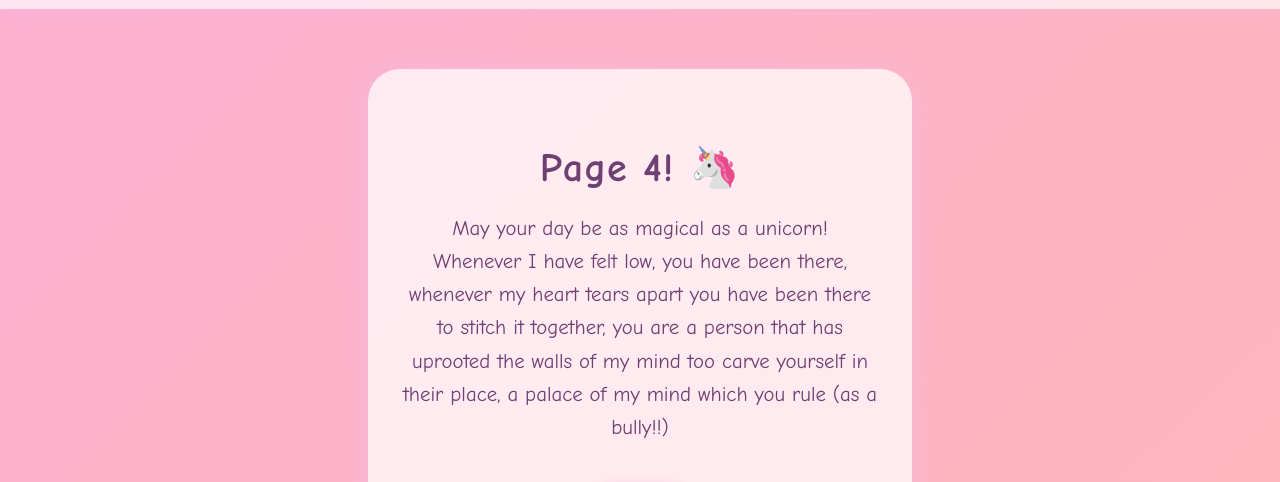
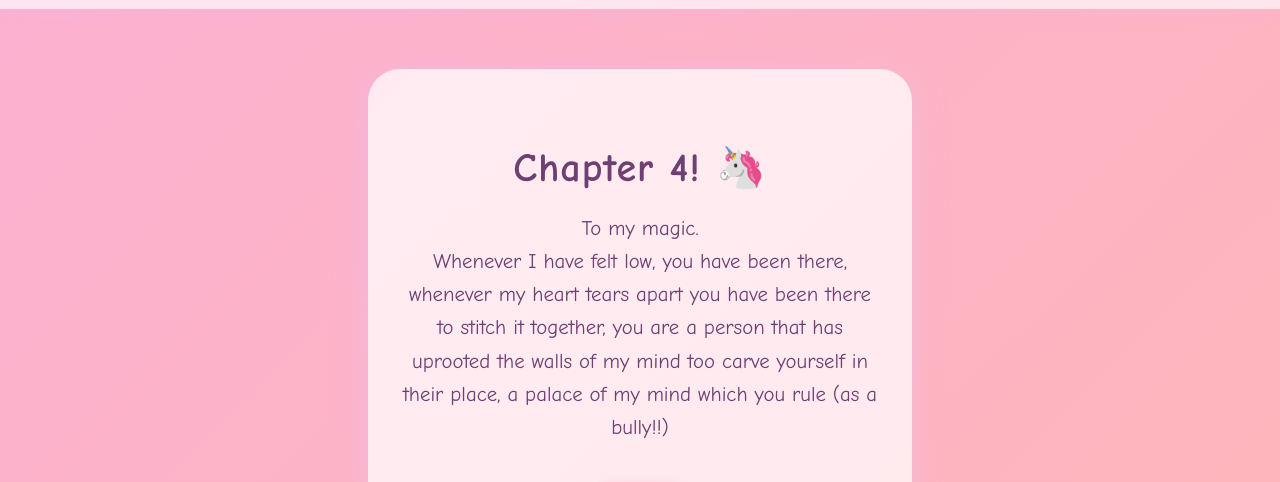
Before and after one commit to Mr-McSizzle/unityweb, a plain HTML site: page page4.html in a window 1280 px wide. Shown: the part 61-543 px from the top of the page. Drawn offline with Linux system fonts and the light colour scheme; grey boxes are pictures that could not be loaded.

Commit message:
Update page4.html

```diff
--- a/page4.html
+++ b/page4.html
@@ -17,8 +17,8 @@
     <a href="page5.html">Page 5</a>
   </nav>
   <div class="container">
-    <h1>Page 4! 🦄</h1>
-    <p>May your day be as magical as a unicorn! <br>
+    <h1>Chapter 4! 🦄</h1>
+    <p>To my magic. <br>
     Whenever I have felt low, you have been there, whenever my heart tears apart you have been there to stitch it together, you are a person that has uprooted the walls of my mind too carve yourself in their place, a palace of my mind which you rule (as a bully!!)</p>
     <img src="https://em-content.zobj.net/source/twitter/376/unicorn_1f984.png" alt="Unicorn" class="cute-img">
   </div>
```
